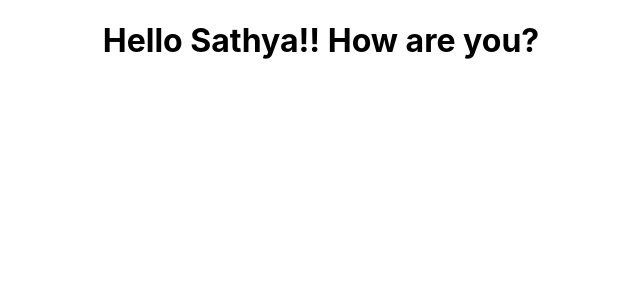
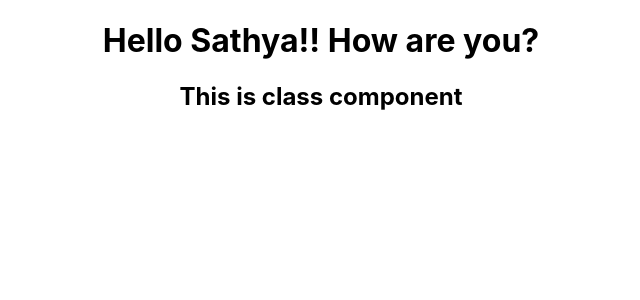
Before and after one commit to sathyalog/react-concepts-2020, a React (Create React App) app: page / in a window 1280 px wide. Shown: the top 300 px of the page, without its empty margins (319-959 px from the left). Built offline with nearby package versions, Linux system fonts and the light colour scheme.

Commit message:
class component

```diff
--- a/src/App.js
+++ b/src/App.js
@@ -2,11 +2,13 @@ import React from 'react';
 import logo from './logo.svg';
 import './App.css';
 import Greet from './components/Greet';
+import Greeting from './components/Greeting';
 
 function App() {
   return (
     <div className="App">
       <Greet/>
+      <Greeting />
     </div>
   );
 }
--- /dev/null
+++ b/src/components/Greeting.js
@@ -0,0 +1,9 @@
+import React, {Component} from 'react';
+
+class Greeting extends Component {
+    render() {
+        return <h2> This is class component</h2>
+    }
+}
+
+export default Greeting;
```
